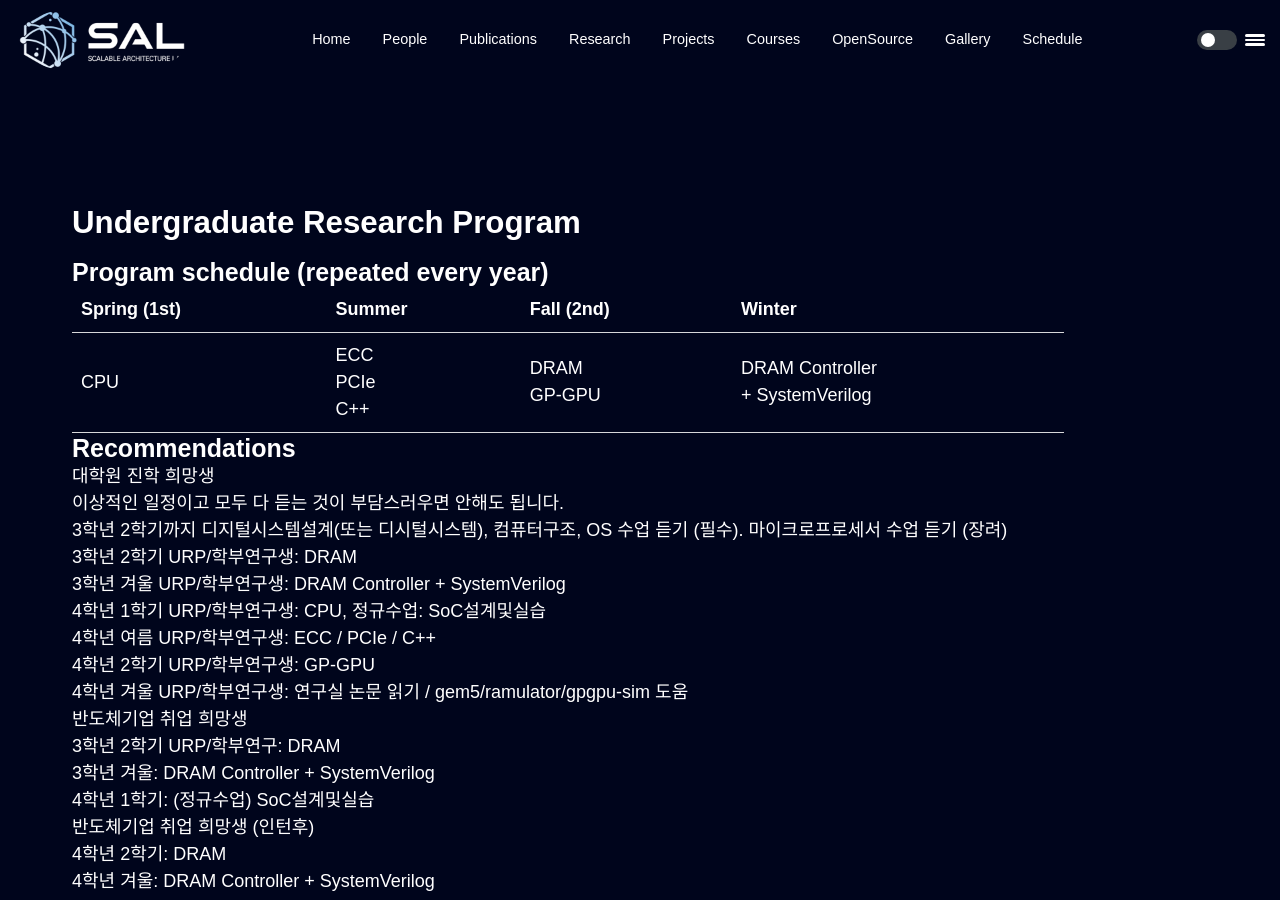
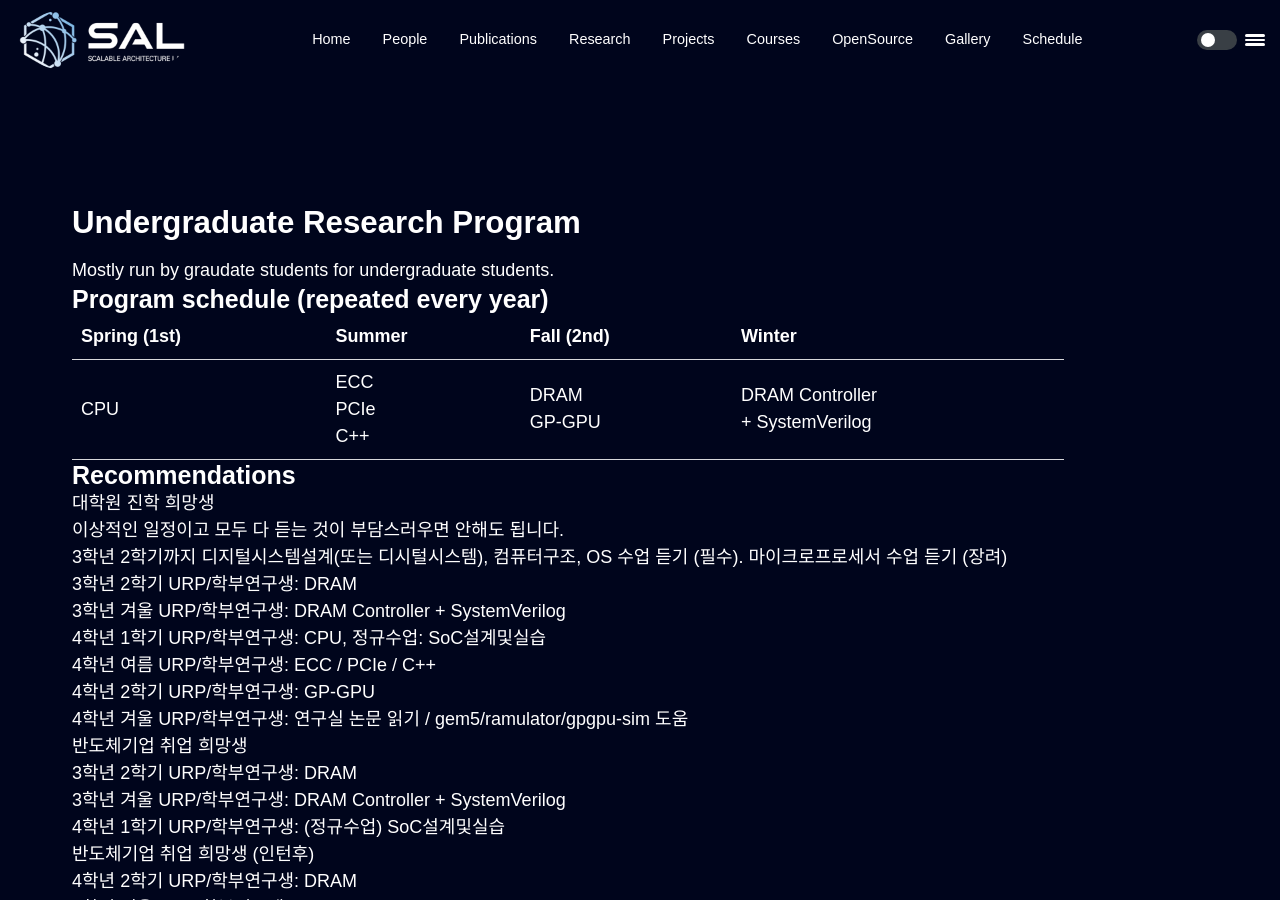
Before and after one commit to scalable-arch/scalable-arch.github.io, a Jekyll site: the page built from courses.md, in a window 1280 px wide and 900 px high, scrolled down 715 px. Built offline with Jekyll 4.4.1, drawn with Linux system fonts in a browser that asks for light colours; some of the changed text lies outside the part shown.

Commit message:
Update courses.md

```diff
--- a/courses.md
+++ b/courses.md
@@ -20,6 +20,8 @@ S: Spring, F: Fall
 
 ---
 ## Undergraduate Research Program
+
+Mostly run by graudate students for undergraduate students.
 
 ### Program schedule (repeated every year)
 
@@ -44,14 +46,14 @@ S: Spring, F: Fall
 
 <li> 반도체기업 취업 희망생 </li>
   <ul>
-    <li> 3학년 2학기 URP/학부연구: DRAM </li>
-    <li> 3학년 겨울: DRAM Controller + SystemVerilog </li>
-    <li> 4학년 1학기: (정규수업) SoC설계및실습 </li>
+    <li> 3학년 2학기 URP/학부연구생: DRAM </li>
+    <li> 3학년 겨울 URP/학부연구생: DRAM Controller + SystemVerilog </li>
+    <li> 4학년 1학기 URP/학부연구생: (정규수업) SoC설계및실습 </li>
   </ul>
 
 <li> 반도체기업 취업 희망생 (인턴후) </li>
   <ul>
-    <li> 4학년 2학기: DRAM </li>
-    <li> 4학년 겨울: DRAM Controller + SystemVerilog </li>
+    <li> 4학년 2학기 URP/학부연구생: DRAM </li>
+    <li> 4학년 겨울 URP/학부연구생: DRAM Controller + SystemVerilog </li>
   </ul>
 </ul>
```
